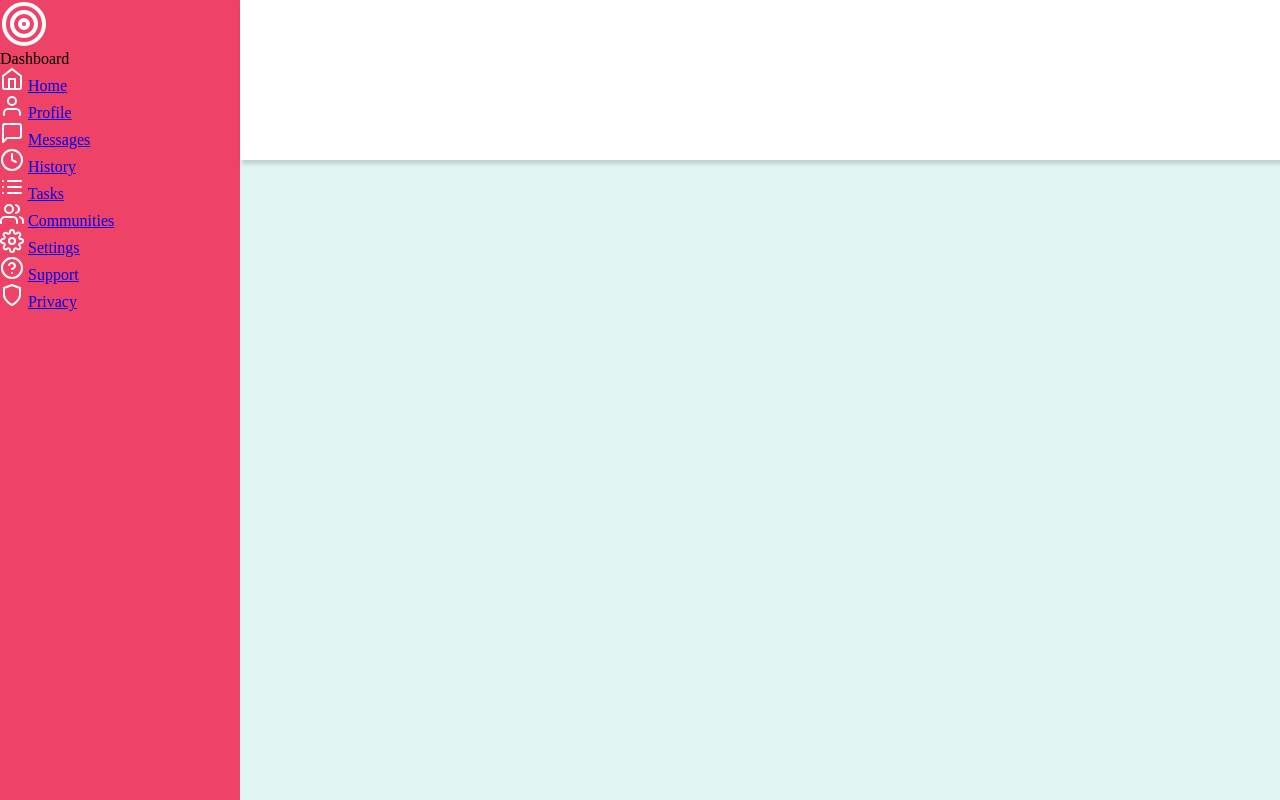
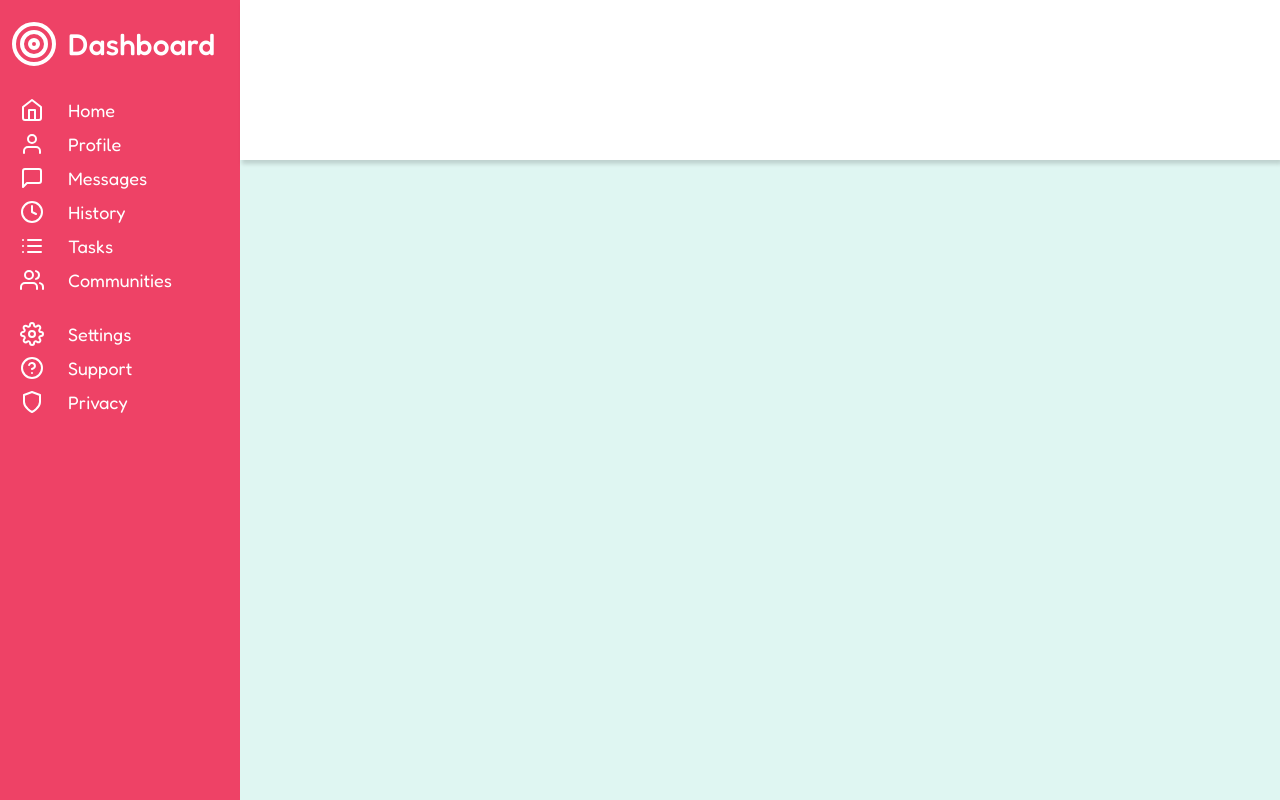
Before and after one commit to boathouse2112/admin_dashboard, a plain HTML site: page index.html in a window 1280 px wide. Drawn offline with nearby package versions, Linux system fonts and the light colour scheme; files that its build step writes are made by us from their sources.

Commit message:
Style sidebar

```diff
--- a/index.html
+++ b/index.html
@@ -4,53 +4,57 @@
     <meta charset="UTF-8">
     <title>Admin Dashboard</title>
     <link rel="stylesheet" href="styles.css">
+    <!-- Fonts -->
+    <link rel="preconnect" href="https://fonts.googleapis.com">
+    <link rel="preconnect" href="https://fonts.gstatic.com" crossorigin>
+    <link href="https://fonts.googleapis.com/css2?family=Fredoka:wght@300;400;500;600&display=swap" rel="stylesheet">
 </head>
 <body>
     <div id="container">
         <div id="sidebar">
-            <div>
-                <img src="resources/svg/target.svg" alt="Logo" height="48" width="48">
+            <div class="logo">
+                <img src="resources/svg/target.svg" alt="Site Logo" height="48" width="48">
                 <h1>Dashboard</h1>
             </div>
-            <div>
-                <div>
+            <div class="navItems">
+                <a class="navItem" href="#">
                     <img src="resources/svg/home.svg" alt="Home Icon" height="24" width="24">
-                    <a href="#">Home</a>
-                </div>
-                <div>
+                    <h2>Home</h2>
+                </a>
+                <a class="navItem" href="#">
                     <img src="resources/svg/user.svg" alt="Profile Icon" height="24" width="24">
-                    <a href="#">Profile</a>
-                </div>
-                <div>
+                    <h2>Profile</h2>
+                </a class="navItem">
+                <a class="navItem" href="#">
                     <img src="resources/svg/message-square.svg" alt="Messages Icon" height="24" width="24">
-                    <a href="#">Messages</a>
-                </div>
-                <div>
+                    <h2>Messages</h2>
+                </a class="navItem">
+                <a class="navItem" href="#">
                     <img src="resources/svg/clock.svg" alt="History Icon" height="24" width="24">
-                    <a href="#">History</a>
-                </div>
-                <div>
+                    <h2>History</h2>
+                </a class="navItem">
+                <a class="navItem" href="#">
                     <img src="resources/svg/list.svg" alt="Tasks Icon" height="24" width="24">
-                    <a href="#">Tasks</a>
-                </div>
-                <div>
+                    <h2>Tasks</h2>
+                </a class="navItem">
+                <a class="navItem" href="#">
                     <img src="resources/svg/users.svg" alt="Communities Icon" height="24" width="24">
-                    <a href="#">Communities</a>
-                </div>
+                    <h2>Communities</h2>
+                </a class="navItem">
             </div>
-            <div>
-                <div>
+            <div class="navItems">
+                <a class="navItem" href="#">
                     <img src="resources/svg/settings.svg" alt="Settings Icon" height="24" width="24">
-                    <a href="#">Settings</a>
-                </div>
-                <div>
+                    <h2>Settings</h2>
+                </a class="navItem">
+                <a class="navItem" href="#">
                     <img src="resources/svg/help-circle.svg" alt="Support Icon" height="24" width="24">
-                    <a href="#">Support</a>
-                </div>
-                <div>
+                    <h2>Support</h2>
+                </a class="navItem">
+                <a class="navItem" href="#">
                     <img src="resources/svg/shield.svg" alt="Privacy Icon" height="24" width="24">
-                    <a href="#">Privacy</a>
-                </div>
+                    <h2>Privacy</h2>
+                </a class="navItem">
             </div>
         </div>
         <div id="header"></div>
--- a/styles.scss
+++ b/styles.scss
@@ -1,8 +1,14 @@
 @import "resets";
+
+$font-stack: "Fredoka", sans-serif;
 
 $blue: #DFF6F2;
 $grey: #EDEDF4;
 $pink: #EE4266;
+
+body {
+    font-family: $font-stack;
+}
 
 #container {
     width: 100vw;
@@ -18,8 +24,46 @@ $pink: #EE4266;
 
 #sidebar {
     grid-area: sidebar;
+    padding: 20px 10px;
+
+    display: flex;
+    flex-direction: column;
+    gap: 30px;
 
     background-color: $pink;
+    color: white;
+
+    a {
+        color: inherit;
+        text-decoration: none;
+    }
+}
+
+.logo {
+    display: flex;
+    align-items: center;
+    gap: 10px;
+
+    font-size: 30px;
+    font-weight: 500;
+}
+
+.navItems {
+    padding: 0 0 0 10px;
+    display: flex;
+    flex-direction: column;
+    gap: 10px;
+}
+
+.navItem {
+    width: fit-content;
+
+    display: flex;
+    align-items: center;
+    gap: 24px;
+
+    font-size: 18px;
+    font-weight: 400;
 }
 
 #header {
```
